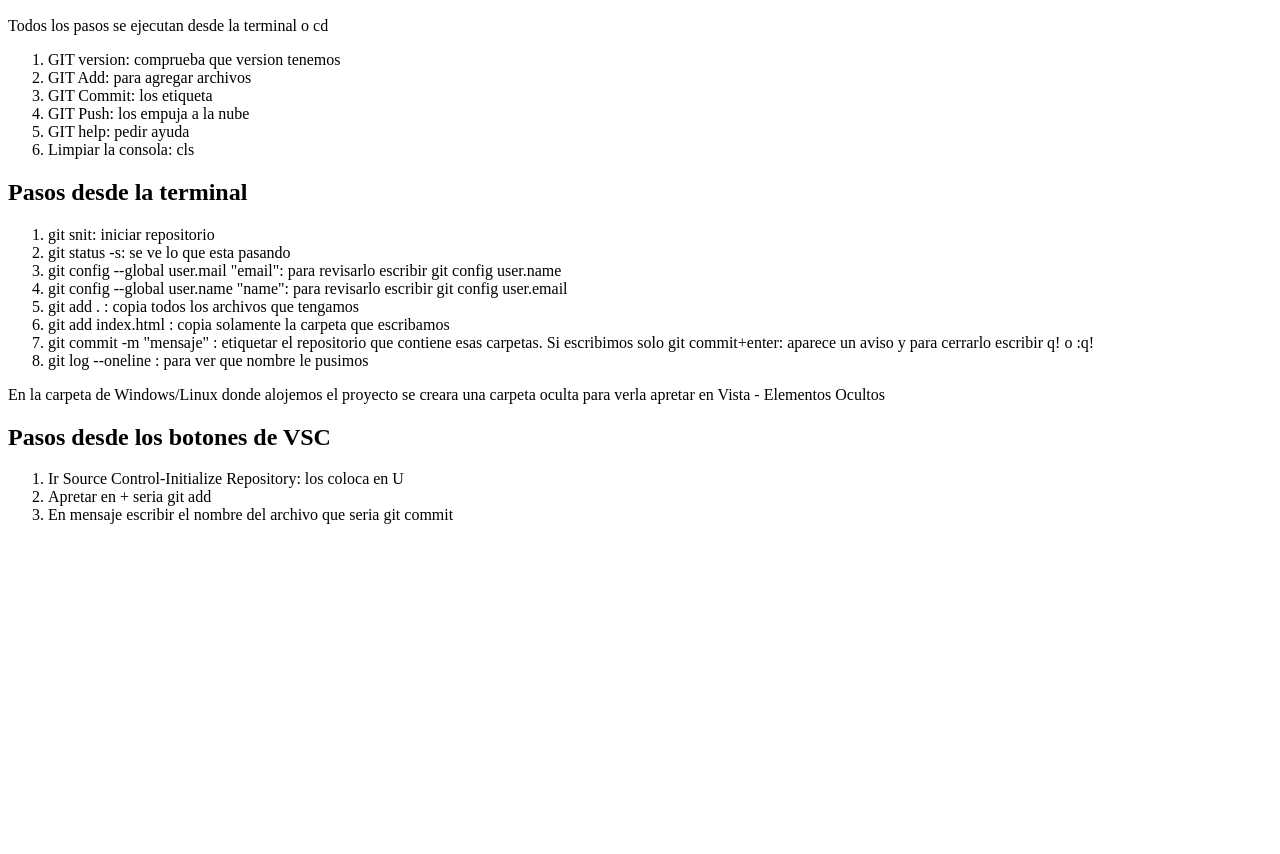
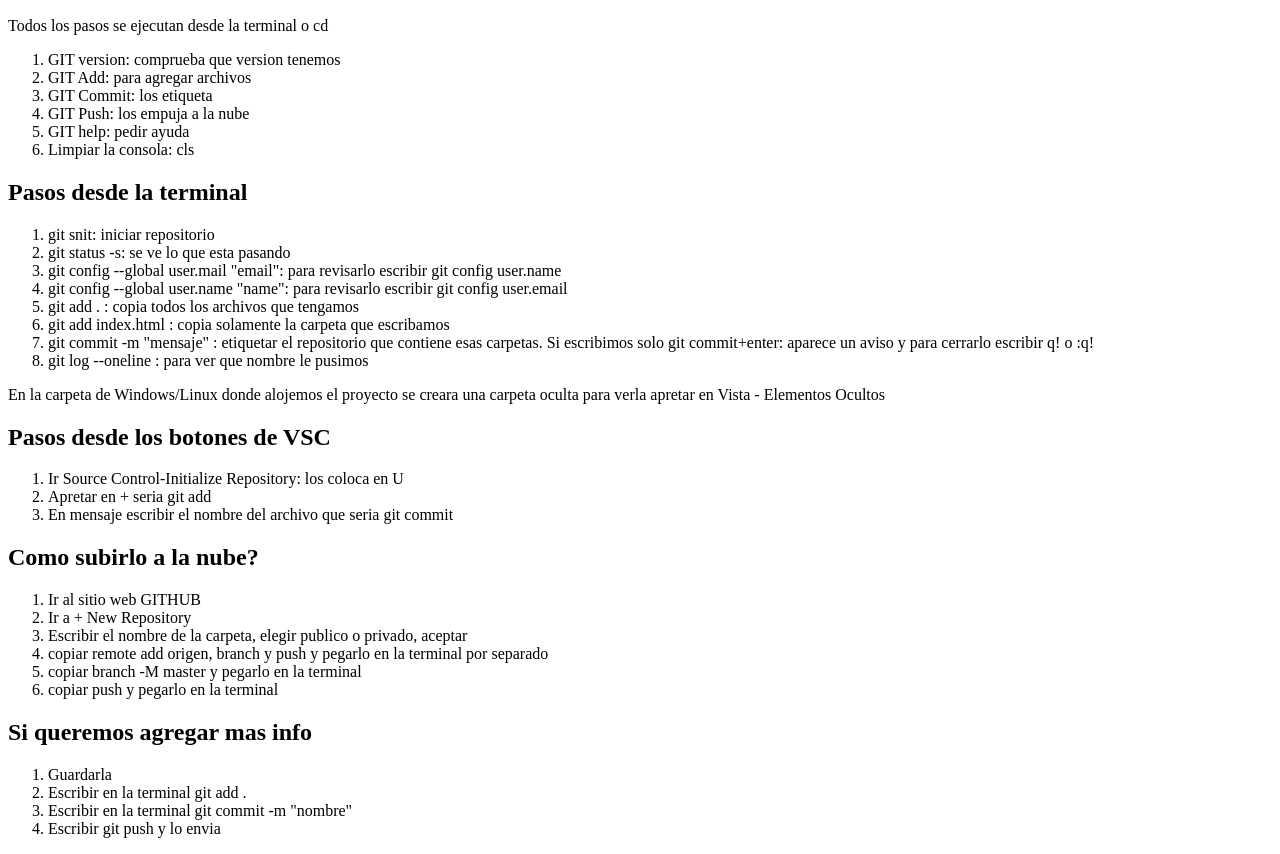
Before and after one commit to gissestephy/GIT-Pasos, a plain HTML site: page index.html in a window 1280 px wide. Shown: the part 110-964 px from the top of the page. Before the commit the page ends 800 px from the top, so only its background shows below. Drawn offline with Linux system fonts and the light colour scheme.

Commit message:
mas info

```diff
--- a/index.html
+++ b/index.html
@@ -37,5 +37,23 @@
         <li>Apretar en + seria git add</li>
         <li>En mensaje escribir el nombre del archivo que seria git commit</li>
     </ol>
+
+    <h2>Como subirlo a la nube?</h2>
+    <ol>
+        <li>Ir al sitio web GITHUB</li>
+        <li>Ir a + New Repository</li>
+        <li>Escribir el nombre de la carpeta, elegir publico o privado, aceptar</li>
+        <li>copiar remote add origen, branch y push y pegarlo en la terminal por separado</li>
+        <li>copiar branch -M master y pegarlo en la terminal</li>
+        <li>copiar push y pegarlo en la terminal</li>
+    </ol>
+
+    <h2>Si queremos agregar mas info</h2>
+    <ol>
+        <li>Guardarla</li>
+        <li>Escribir en la terminal git add .</li>
+        <li>Escribir en la terminal git commit -m "nombre"</li>
+        <li>Escribir git push y lo envia</li>
+    </ol>
 </body>
 </html>
```
